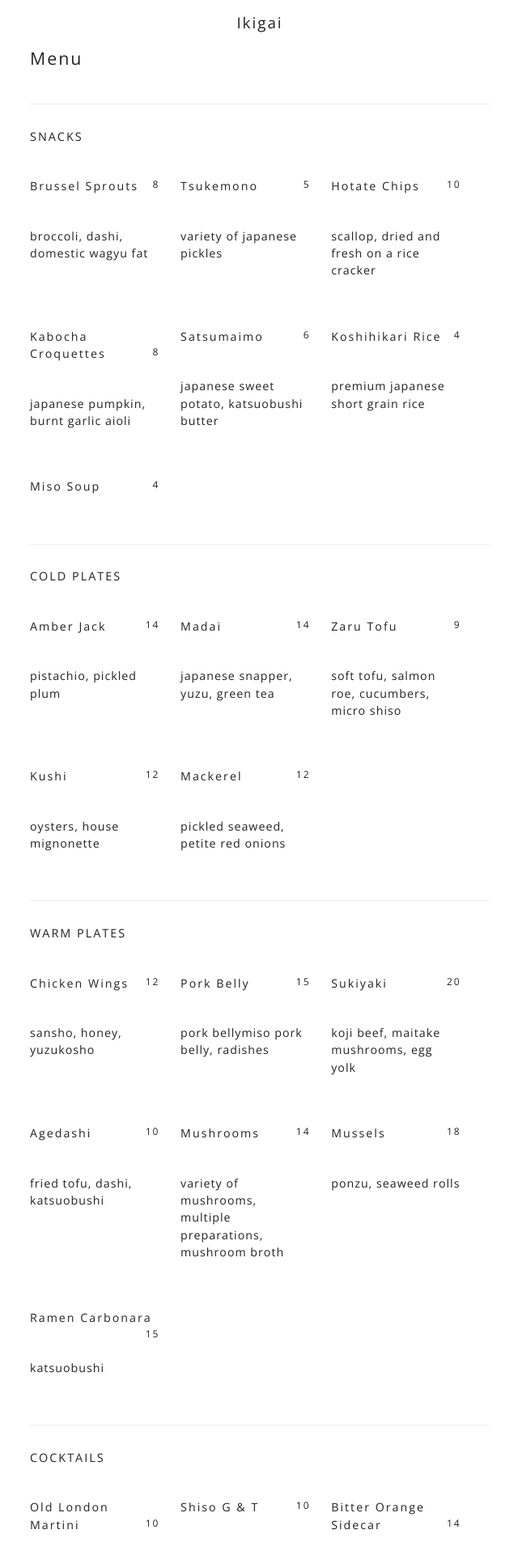
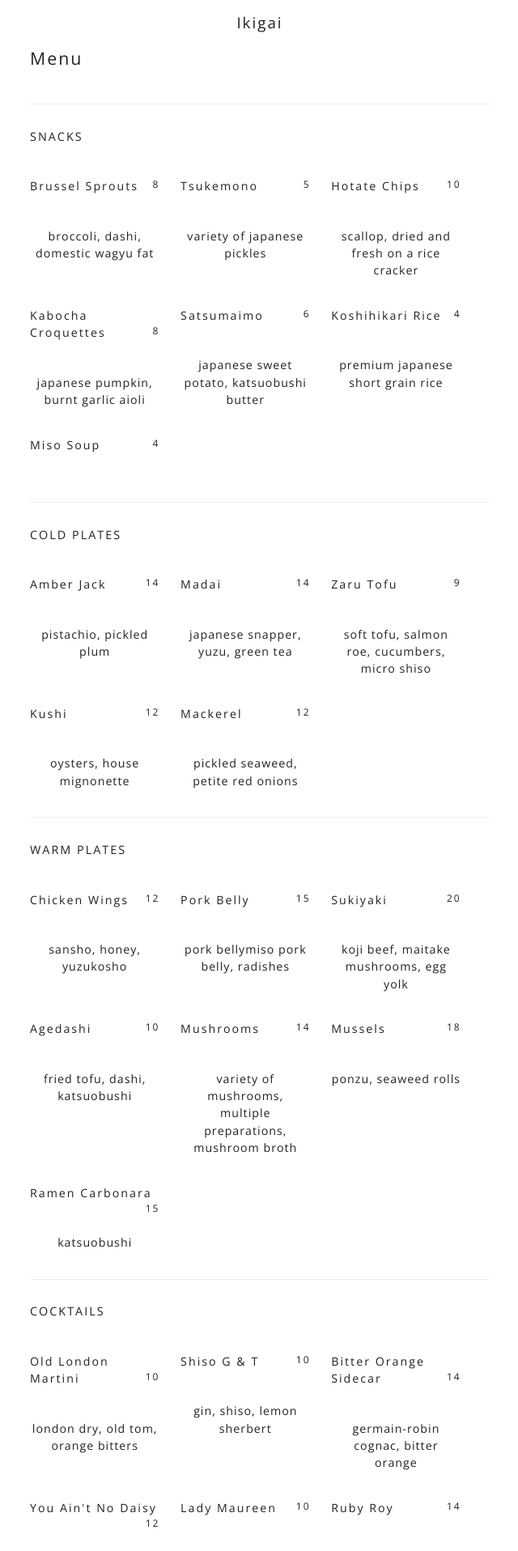
Before and after one commit to PHironaka/ikigai-slc, a Jekyll site: the page built from menu.markdown, in a window 1280 px wide. Shown: the top 1916 px of the page at 81% size, without its empty margins (319-959 px from the left). Built offline with Jekyll 4.4.1, drawn with Linux system fonts in a browser that asks for light colours; nearby versions of some CDN libraries; some of the changed text lies outside the part shown.

Commit message:
update the layout of the index

```diff
--- a/_includes/footer.html
+++ b/_includes/footer.html
@@ -2,7 +2,7 @@
 
   <div class="wrapper">
 
-    <h2 class="footer-heading">All Rights Reserved, 2016.</h2>
+    <h2 class="footer-heading">All Rights Reserved, {{ 'now' | date: "%Y" }}.</h2>
 
 
         <ul class="social-media-list">
--- a/_sass/_base.scss
+++ b/_sass/_base.scss
@@ -125,6 +125,8 @@ a {
 
 p {
   letter-spacing: 1px;
+  margin: 1em 0;
+  text-align: center;
 }
 
 
```
Also changed, not shown: index.html (+4 -4 lines).
